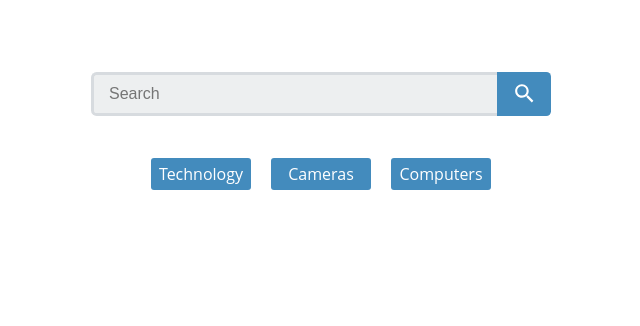
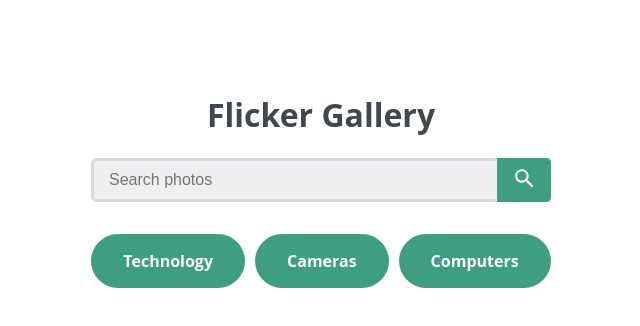
Before and after one commit to imikeyi03/react-final-project, a React (Create React App) app: page / in a window 1280 px wide. Shown: the top 326 px of the page, without its empty margins (319-959 px from the left). Built offline with nearby package versions, Linux system fonts and the light colour scheme; no server answers.

Commit message:
added some css grid and custom styling

```diff
--- a/public/index.html
+++ b/public/index.html
@@ -14,7 +14,7 @@
       manifest.json provides metadata used when your web app is installed on a
       user's mobile device or desktop. See https://developers.google.com/web/fundamentals/web-app-manifest/
     -->
-    <link rel="manifest" href="%PUBLIC_URL%/manifest.json" />
+    <!-- <link rel="manifest" href="%PUBLIC_URL%/manifest.json" /> -->
     <!--
       Notice the use of %PUBLIC_URL% in the tags above.
       It will be replaced with the URL of the `public` folder during the build.
--- a/src/components/App.js
+++ b/src/components/App.js
@@ -39,6 +39,7 @@ const App = () => {
   return (
     <BrowserRouter>
       <div className="container">
+        <h1>Flicker Gallery</h1>
         <Search getPhotos= {getPhotos} />
         <Nav />
         <Switch>
--- a/src/components/Nav.js
+++ b/src/components/Nav.js
@@ -3,7 +3,7 @@ import { NavLink } from 'react-router-dom';
 
 
 const Nav = () => (
-    <nav class="main-nav">
+    <nav className="main-nav">
         <ul>
             <li><NavLink exact to="/technology">Technology</NavLink></li>
             <li><NavLink exact to="/cameras">Cameras</NavLink></li>
--- a/src/components/Search.js
+++ b/src/components/Search.js
@@ -20,9 +20,9 @@ const Search = () => {
 
 
     return (
-        <form class="search-form" onSubmit={handleSubmit}>
-            <input type="search" name="search" placeholder="Search" ref={userInput} required/>
-            <button type="submit" class="search-button">
+        <form className="search-form" onSubmit={handleSubmit}>
+            <input type="search" name="search" placeholder="Search photos" ref={userInput} required/>
+            <button type="submit" className="search-button">
             <svg fill="#fff" height="24" viewBox="0 0 23 23" width="24" xmlns="http://www.w3.org/2000/svg">
                 <path d="M15.5 14h-.79l-.28-.27C15.41 12.59 16 11.11 16 9.5 16 5.91 13.09 3 9.5 3S3 5.91 3 9.5 5.91 16 9.5 16c1.61 0 3.09-.59 4.23-1.57l.27.28v.79l5 4.99L20.49 19l-4.99-5zm-6 0C7.01 14 5 11.99 5 9.5S7.01 5 9.5 5 14 7.01 14 9.5 11.99 14 9.5 14z"/>
                 <path d="M0 0h24v24H0z" fill="none"/>
--- a/src/components/photos/PhotoContainer.js
+++ b/src/components/photos/PhotoContainer.js
@@ -38,7 +38,7 @@ const PhotoContainer = ({getPhotos, photos, loading}) => {
     // Shows "Loading..." while data is being fetched
     return (
         <div className="photo-container">
-            <h2>Photos of {searchQuery}</h2>
+            <h2>Results</h2>
             {
                 (loading) ? <h1>Loading...</h1> : render()
             }
--- a/src/css/index.css
+++ b/src/css/index.css
@@ -27,7 +27,7 @@ a {
 
 .search-form button {
   outline: none;
-  background-color: #438bbd;
+  background-color: #3d9e81;
   border: none;
   padding: 0px 15px;
   border-radius: 0 0.35em 0.35em 0;
@@ -46,41 +46,43 @@ input {
 }
 
 .main-nav li {
-  width: 100%;
   margin-bottom: 1em;
 }
 
 .main-nav a {
-  display: block;
-  background: #438bbd;
-  border-radius: 3px;
-  padding: 5px;
-  color: #fff;
+  display: inline-block;
+  background: #3d9e81;
+  padding: 1em 2em;
+  border: 0;
+  border-radius: 30px;
+  text-align: center;
+  cursor: pointer;
+  color: white;
+  font-weight: bold;
 }
 
 .main-nav .active,
 .main-nav a:hover,
 .search-form button:hover {
-  background-color: #275270;
+  background-color: #3d3d3d;
 }
 
 .photo-container ul {
-  display: flex;
-  flex-flow: row wrap;
-  justify-content: space-between;
-  -ms-align-items: flex-start;
-  align-items: flex-start;
+  display: grid;
+  gap: 5px;
+  grid-template-columns: repeat(1, 1fr);
 }
 
 .photo-container ul li {
-  width: 220px;
-  height: 165px;
+  width: 100%;
+  height: 300px;
   overflow: hidden;
-  margin-bottom: 15px;
 }
 
 .photo-container ul img {
   width: 100%;
+  height: 100%;
+  object-fit: cover;
   transform: scale(1.25);
   transition: transform 1.25s;
 }
@@ -101,6 +103,8 @@ input {
   .photo-container li {
     margin: auto;
   }
+
+
 }
 
 @media only screen and (min-width: 768px)  {
@@ -109,17 +113,27 @@ input {
   }
 
   .container {
-    max-width: 960px;
+    max-width: 1200px;
     margin: auto;
   }
 
   .main-nav ul {
     display: flex;
     justify-content: center;
+    gap: 10px;
   }
 
-  .main-nav li {
-    margin: 10px;
-    width: 100px;
+
+  .photo-container ul {
+    gap: 15px;
+    grid-template-columns: repeat(3, 1fr);
   }
+
+  .photo-container ul li {
+    height: 400px;
+  }
+  .photo-container ul img {
+    object-fit: cover;
+  }
+
 }
```
